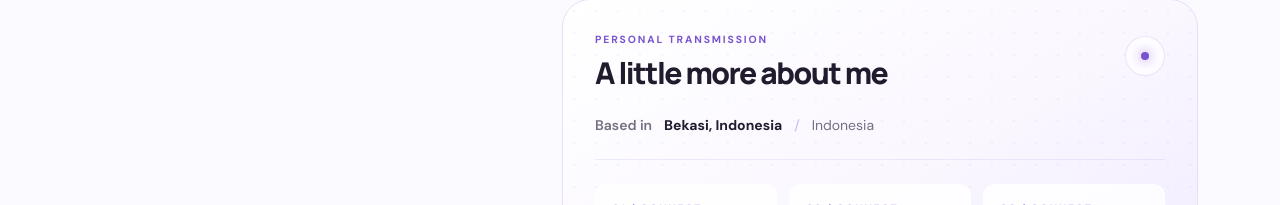
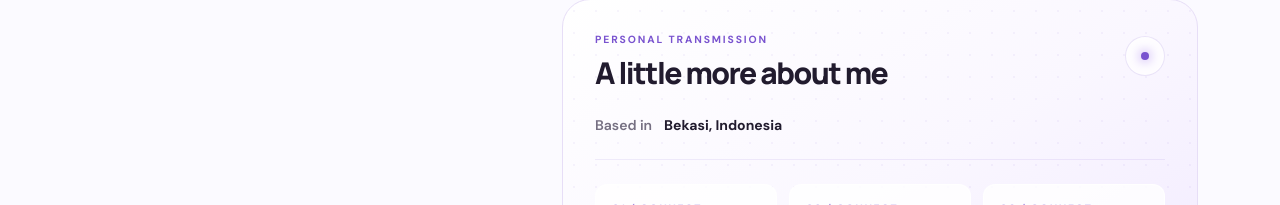
Before and after one commit to EllaUktolseja/elara, a React (Vite) app: page /about in a window 1280 px wide. Shown: the part 1100-1305 px from the top of the page. Built offline with nearby package versions, Linux system fonts and the light colour scheme.

Commit message:
fix(about): avoid repeating profile location

```diff
--- a/src/pages/About.jsx
+++ b/src/pages/About.jsx
@@ -46,7 +46,7 @@ export default function About() {
               <span className="mt-1 grid size-10 shrink-0 place-items-center rounded-full border border-purple/15 bg-white/80 text-purple"><span className="size-2 rounded-full bg-purple shadow-[0_0_12px_#9b70ec]" /></span>
             </div>
             <div className="mb-6 flex flex-wrap items-center gap-x-3 gap-y-2 border-b border-purple/10 pb-6 text-sm">
-              <span className="font-semibold text-muted">Based in</span><span className="font-bold text-ink">{profile.location}</span><span className="text-purple/40">/</span><span className="text-muted">Indonesia</span>
+              <span className="font-semibold text-muted">Based in</span><span className="font-bold text-ink">{profile.location}</span>
             </div>
             <div className="grid grid-cols-3 gap-3 max-sm:grid-cols-1">
               {links.map((item, index) => <a className="group rounded-xl border border-white/90 bg-white/80 p-4 transition duration-300 hover:-translate-y-1 hover:border-purple/30 hover:shadow-lg hover:shadow-purple/5" href={item.href} key={item.label} target={item.external ? '_blank' : undefined} rel={item.external ? 'noreferrer' : undefined}><span className="mb-4 block text-[.65rem] font-bold tracking-[.15em] text-purple/65">0{index + 1} / CONNECT</span><span className="block font-display text-lg font-extrabold text-ink transition-colors group-hover:text-purple-dark">{item.label}</span><span className="mt-1 block text-xs leading-5 text-muted">{item.detail}</span></a>)}
```
